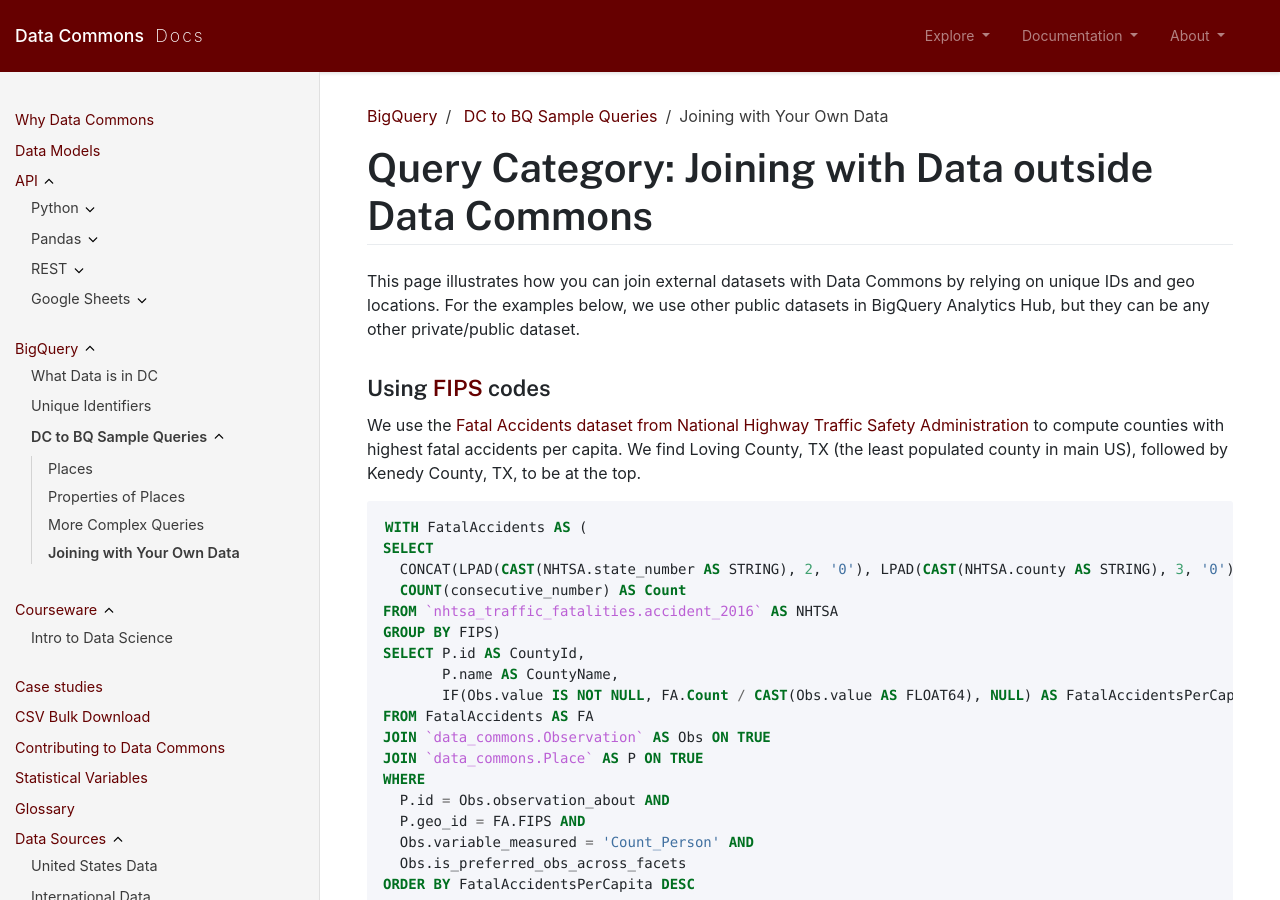
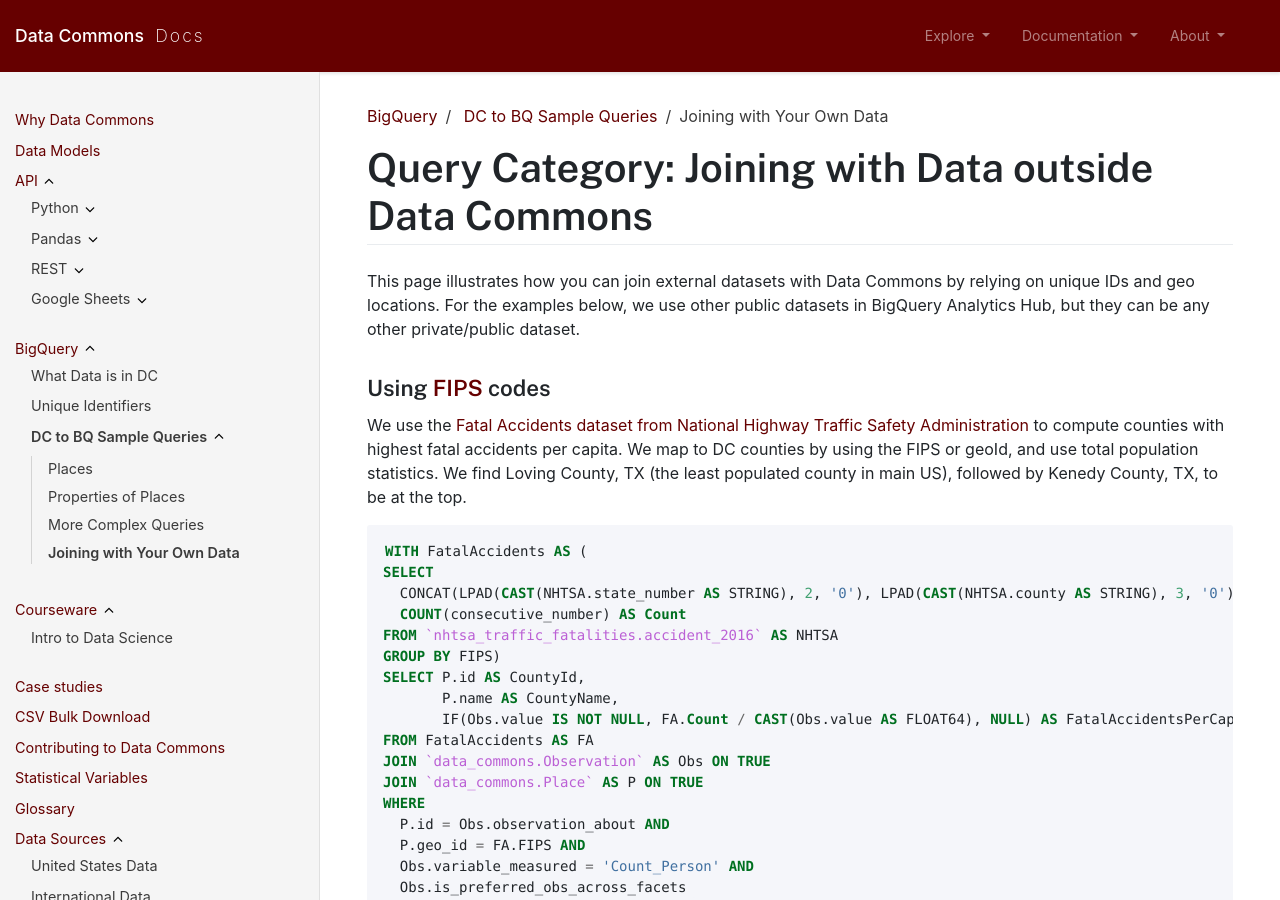
Before and after one commit to datacommonsorg/docsite, a Jekyll site: the page built from bigquery/query_join_your_data.md, in a window 1280 px wide and 900 px high. Built offline with Jekyll 4.4.1, drawn with Linux system fonts in a browser that asks for light colours; comment, search, counter and statistics services are not loaded.

Commit message:
Tweak some external dataset section

````diff
--- a/bigquery/query_join_your_data.md
+++ b/bigquery/query_join_your_data.md
@@ -12,7 +12,7 @@ This page illustrates how you can join external datasets with Data Commons by re
 
 ### Using [FIPS](https://www.census.gov/library/reference/code-lists/ansi.html) codes
 
-We use the [Fatal Accidents dataset from National Highway Traffic Safety Administration](https://console.cloud.google.com/bigquery/analytics-hub/exchanges/projects/datcom-external/locations/us/dataExchanges/data_commons_17d0b72b0b2(analyticshub:projects/1057666841514/locations/us/dataExchanges/google_cloud_public_datasets_17e74966199/listings/nhtsa_traffic_fatalities_17f892354f9)) to compute counties with highest fatal accidents per capita. We find Loving County, TX (the least populated county in main US), followed by Kenedy County, TX, to be at the top.
+We use the [Fatal Accidents dataset from National Highway Traffic Safety Administration](https://console.cloud.google.com/bigquery/analytics-hub/exchanges/projects/datcom-external/locations/us/dataExchanges/data_commons_17d0b72b0b2(analyticshub:projects/1057666841514/locations/us/dataExchanges/google_cloud_public_datasets_17e74966199/listings/nhtsa_traffic_fatalities_17f892354f9)) to compute counties with highest fatal accidents per capita. We map to DC counties by using the FIPS or geoId, and use total population statistics. We find Loving County, TX (the least populated county in main US), followed by Kenedy County, TX, to be at the top.
 
 ```sql
 WITH FatalAccidents AS (
````
